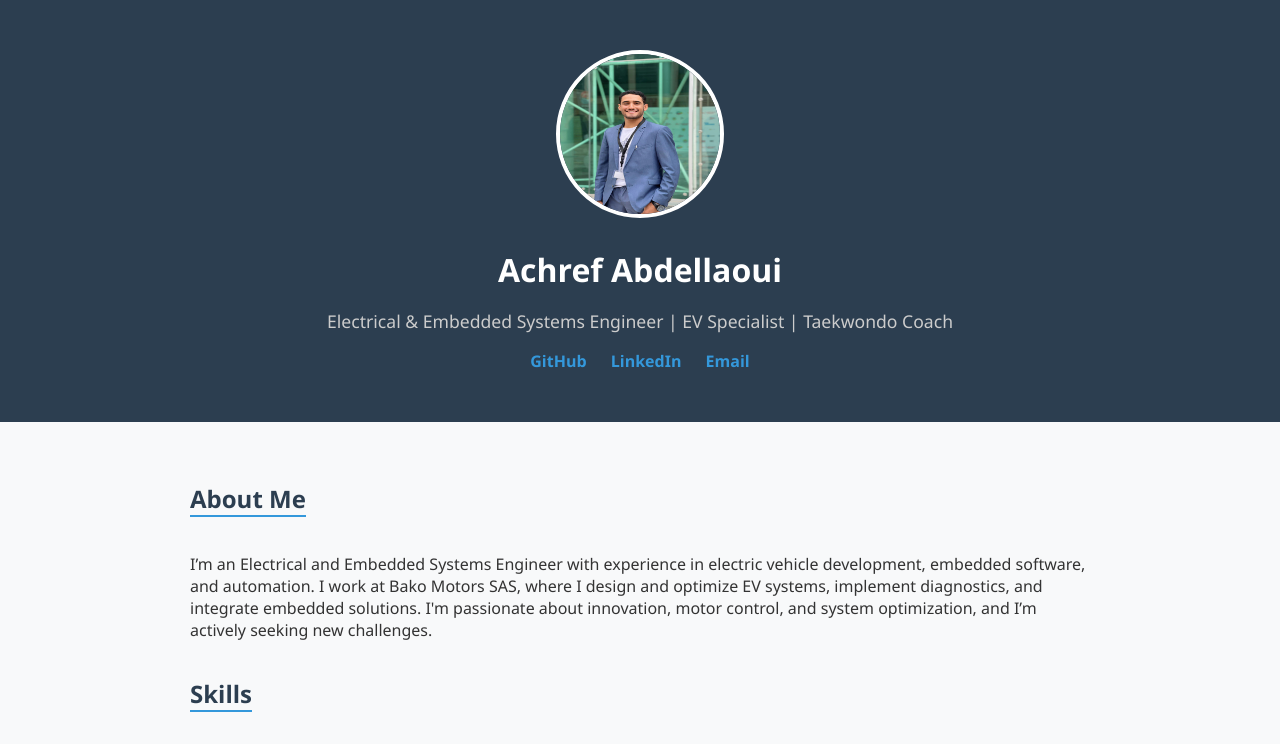
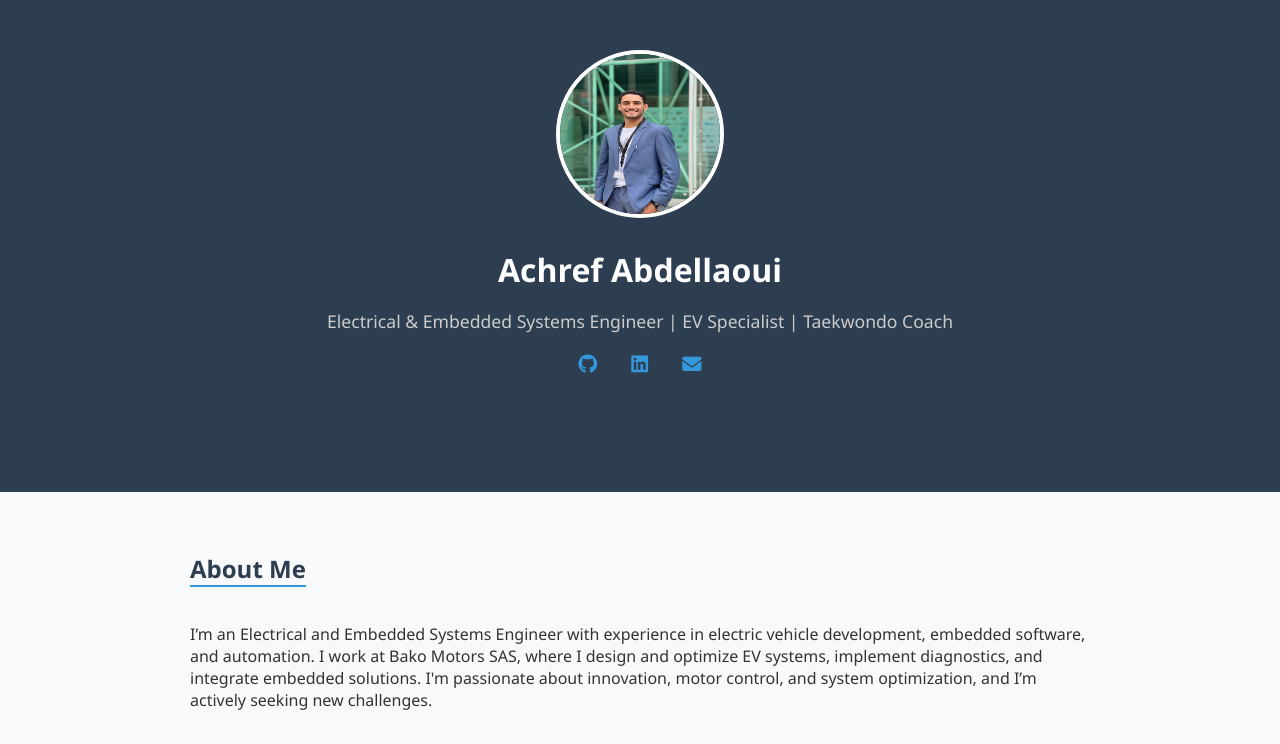
Before and after one commit to achref-10/achref-10-achref-10.github.io, a plain HTML site: page index.html in a window 1280 px wide. Shown: the top 744 px of the page. Drawn offline with Linux system fonts and the light colour scheme.

Commit message:
Update index.html

```diff
--- a/index.html
+++ b/index.html
@@ -1,9 +1,11 @@
-<!DOCTYPE html>
+   <!DOCTYPE html>
 <html lang="en">
 <head>
   <meta charset="UTF-8" />
   <meta name="viewport" content="width=device-width, initial-scale=1" />
   <title>Achref Abdellaoui</title>
+  <!-- Font Awesome for icons -->
+  <script src="https://kit.fontawesome.com/a076d05399.js" crossorigin="anonymous"></script>
   <style>
     body {
       font-family: 'Segoe UI', sans-serif;
@@ -44,13 +46,25 @@
       margin-bottom: 20px;
     }
     .social a {
-      margin: 0 10px;
+      margin: 0 15px;
       color: #3498db;
+      font-size: 1.2em;
       text-decoration: none;
-      font-weight: bold;
     }
     .social a:hover {
       text-decoration: underline;
+    }
+    .icon-links {
+      margin-top: 30px;
+    }
+    .icon-links a {
+      margin: 0 15px;
+      font-size: 1.6em;
+      color: #2c3e50;
+      text-decoration: none;
+    }
+    .icon-links a:hover {
+      color: #3498db;
     }
     footer {
       background-color: #2c3e50;
@@ -68,9 +82,21 @@
     <h1>Achref Abdellaoui</h1>
     <p class="subtitle">Electrical & Embedded Systems Engineer | EV Specialist | Taekwondo Coach</p>
     <div class="social">
-      <a href="https://github.com/achref-10" target="_blank">GitHub</a>
-      <a href="https://linkedin.com/in/achref-abdellaoui" target="_blank">LinkedIn</a>
-      <a href="mailto:achref.abdellaoui@ensit.u-tunis.tn">Email</a>
+      <a href="https://github.com/achref-10" target="_blank"><i class="fab fa-github"></i></a>
+      <a href="https://linkedin.com/in/achref-abdellaoui" target="_blank"><i class="fab fa-linkedin"></i></a>
+      <a href="mailto:achref.abdellaoui@ensit.u-tunis.tn"><i class="fas fa-envelope"></i></a>
+    </div>
+
+    <div class="icon-links">
+      <a href="https://github.com/achref-10/certifications" target="_blank" title="Certifications">
+        <i class="fas fa-certificate"></i>
+      </a>
+      <a href="https://github.com/achref-10/diplomas" target="_blank" title="Diplomas">
+        <i class="fas fa-graduation-cap"></i>
+      </a>
+      <a href="https://github.com/achref-10?tab=repositories" target="_blank" title="Projects">
+        <i class="fas fa-tools"></i>
+      </a>
     </div>
   </header>
 
@@ -100,9 +126,9 @@
 
     <h2>Education</h2>
     <p>
-      National School of Engineers of Tunis (ENSIT), 2021–2024<br />
-      Higher School of Science and Technology of Hammam Sousse (ESSTHS), 2019–2021<br />
-      Bouficha Secondary School, Baccalaureate Math, 2019
+      ENSIT, 2021–2024<br />
+      ESSTHS, 2019–2021<br />
+      Bouficha Secondary School, 2019
     </p>
 
     <h2>Languages</h2>
@@ -111,8 +137,8 @@
     <h2>Extras</h2>
     <p>
       Taekwondo Champion & Coach<br />
-      Sponsorship Manager & Treasurer, Microsoft Club ENSIT<br />
-      Electrical Coordinator, TECC Eco Car Project
+      Microsoft Club: Treasurer, Sponsorship Manager<br />
+      TECC Eco Car Project: Electrical Coordinator
     </p>
   </section>
 
```
